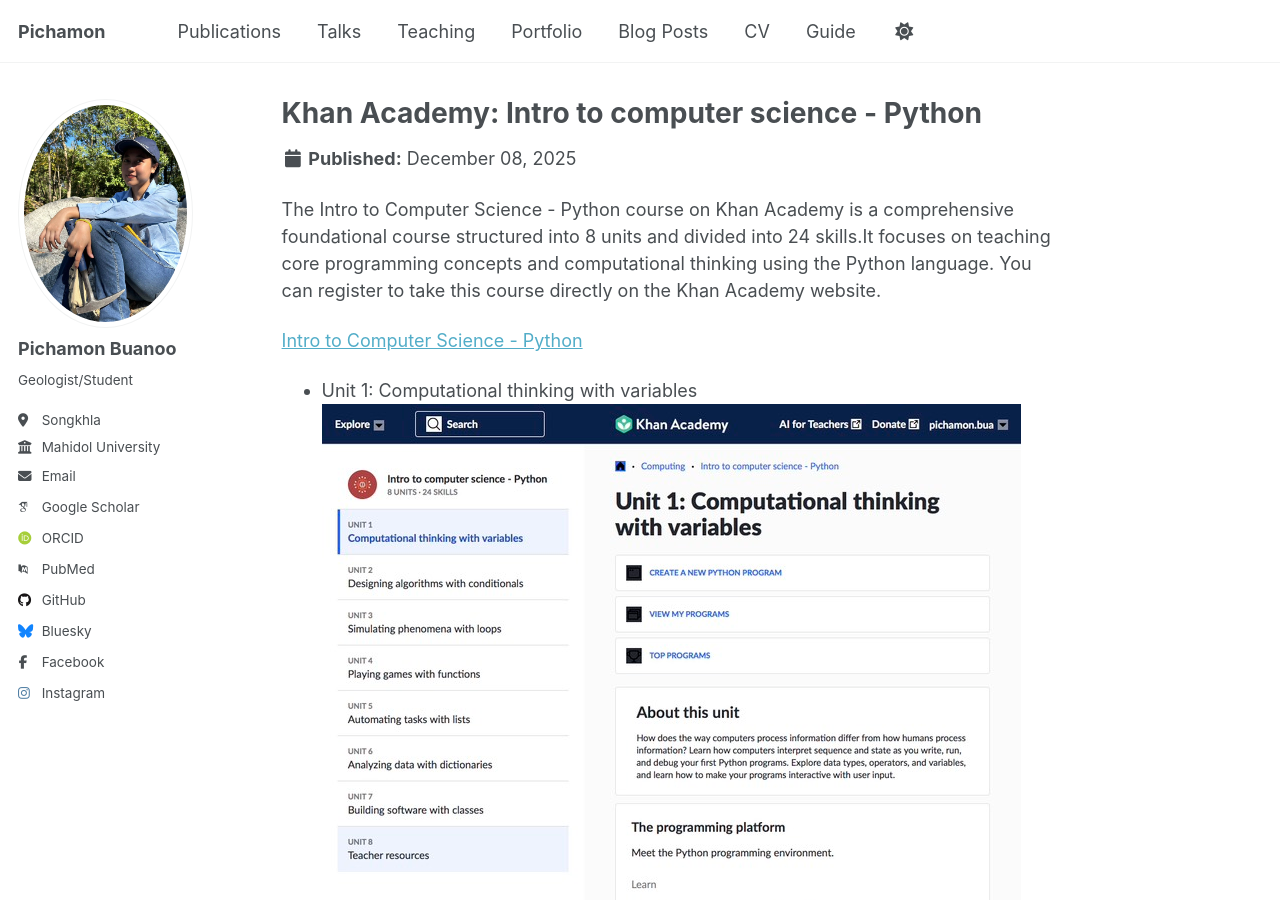
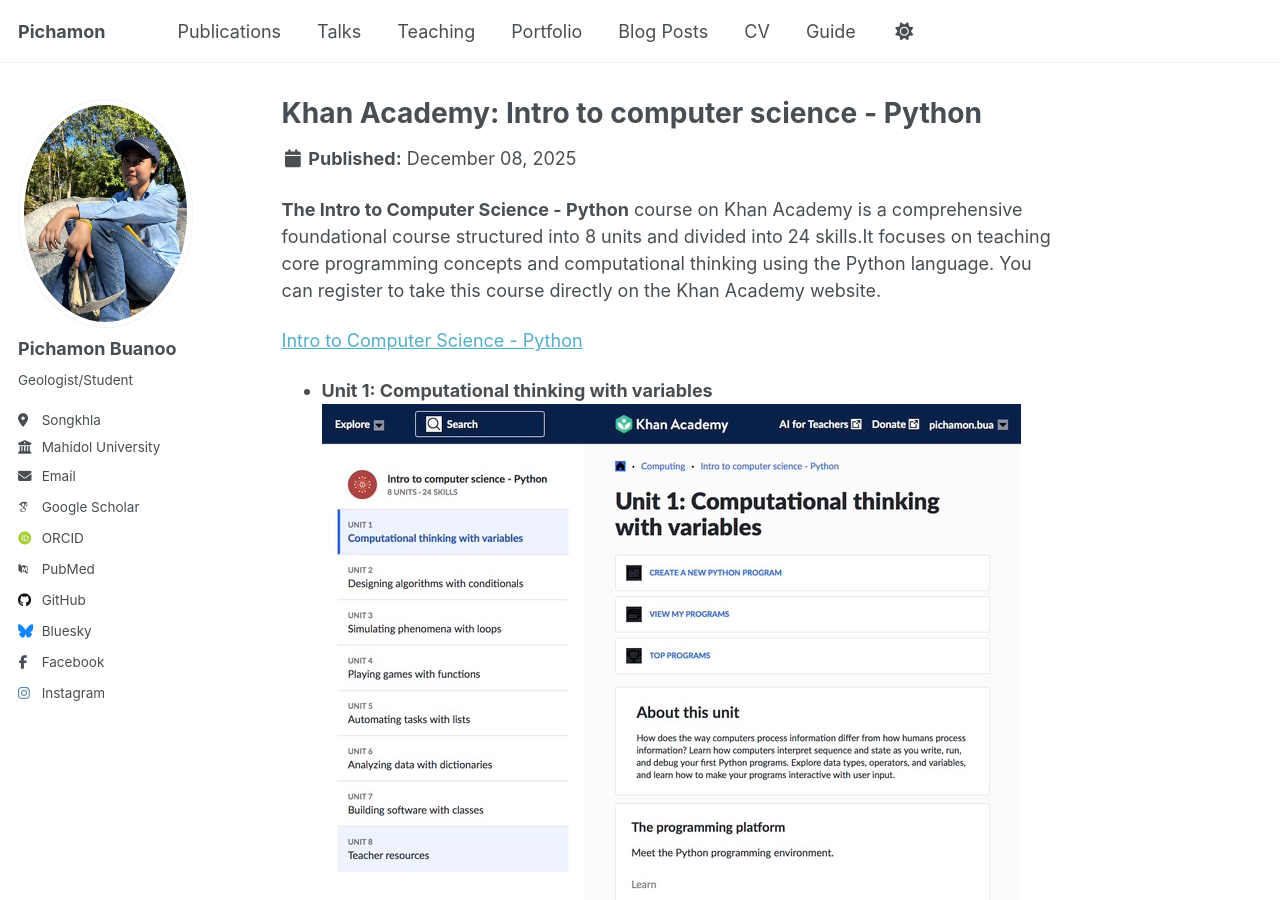
Before and after one commit to Pichamon-Buanoo/Pichamon-Buanoo.github.io, a Jekyll site: the page built from _portfolio/Python course.md, in a window 1280 px wide and 900 px high. Built offline with Jekyll 4.4.1, drawn with Linux system fonts in a browser that asks for light colours; some web fonts are replaced; a script that is not in the unit is left out.

```diff
--- a/_portfolio/Python course.md
+++ b/_portfolio/Python course.md
@@ -4,30 +4,30 @@ excerpt: #
 collection: portfolio
 ---
 
-The Intro to Computer Science - Python course on Khan Academy is a comprehensive foundational course structured into 8 units and divided into 24 skills.It focuses on teaching core programming concepts and computational thinking using the Python language. You can register to take this course directly on the Khan Academy website.
+__The Intro to Computer Science - Python__ course on Khan Academy is a comprehensive foundational course structured into 8 units and divided into 24 skills.It focuses on teaching core programming concepts and computational thinking using the Python language. You can register to take this course directly on the Khan Academy website.
 
 [Intro to Computer Science - Python](https://www.khanacademy.org/computing/intro-to-python-fundamentals)
 
-* Unit 1: Computational thinking with variables
+* __Unit 1: Computational thinking with variables__
 <img src='/images/Unit_1.jpg'>
 
-* Unit 2: Designing algorithms with conditionals
+* __Unit 2: Designing algorithms with conditionals__
 <img src='/images/Unit_2.jpg'>
 
-* Unit 3: Simulating phenomena with loops
+* __Unit 3: Simulating phenomena with loops__
 <img src='/images/Unit_3.jpg'>
 
-* Unit 4: Playing games with functions
+* __Unit 4: Playing games with functions__
 <img src='/images/Unit_4.jpg'>
 
-* Unit 5: Automating tasks with lists
+* __Unit 5: Automating tasks with lists__
 <img src='/images/Unit_5.jpg'>
 
-* Unit 6: Analyzing data with dictionaries
+* __Unit 6: Analyzing data with dictionaries__
 <img src='/images/Unit_6.jpg'>
 
-* Unit 7: Building software with classes
+* __Unit 7: Building software with classes__
 <img src='/images/Unit_7.jpg'>
 
-* Unit 8: Teacher resources
+* __Unit 8: Teacher resources__
 <img src='/images/Unit_8.jpg'>
```
